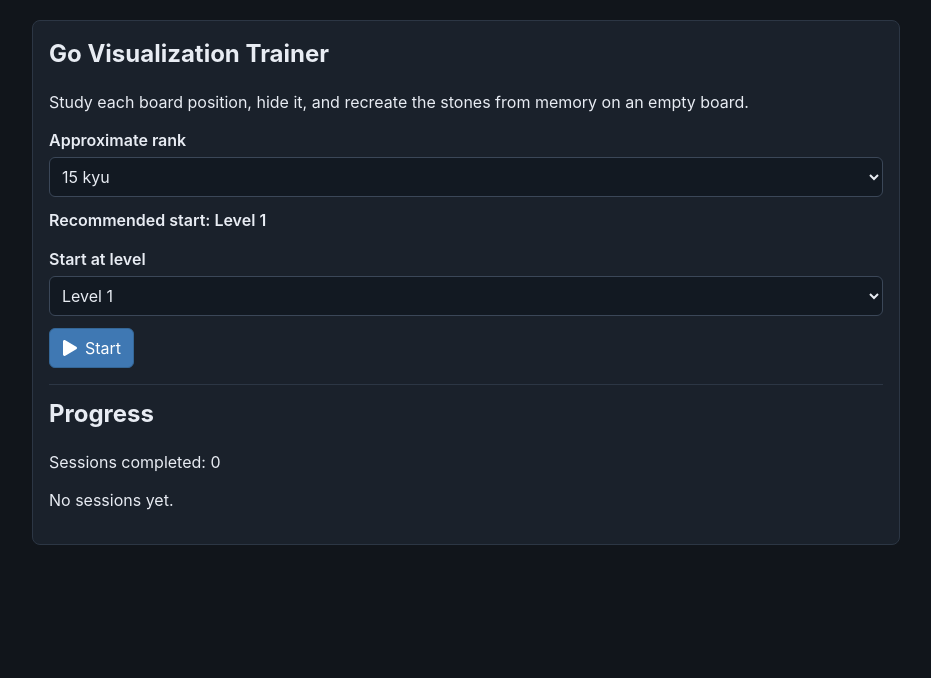
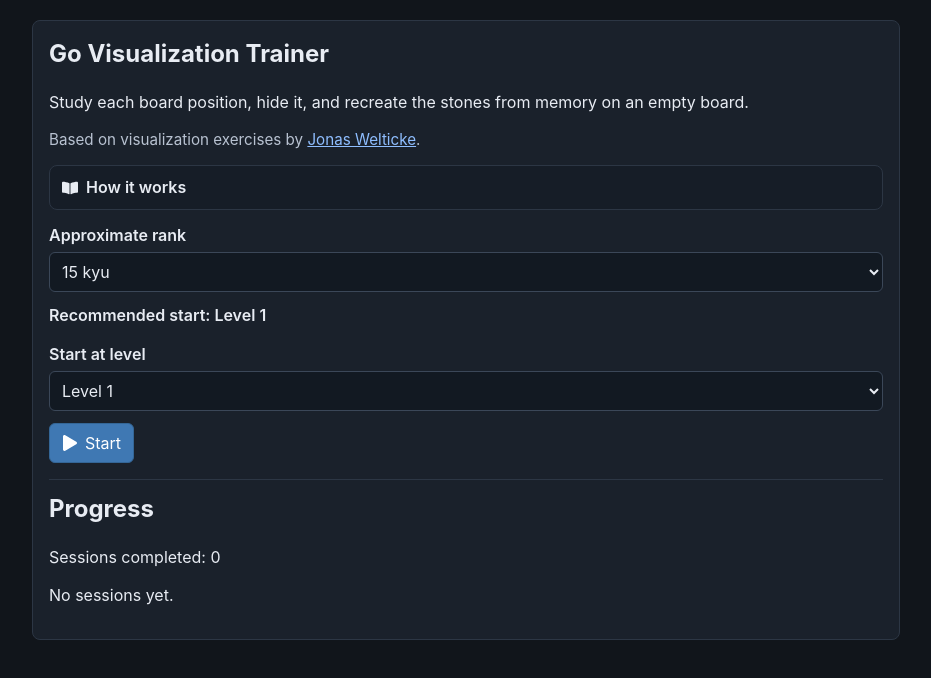
Before and after one commit to battermann/go-visualization-trainer, a React (Vite) app: page / in a window 1280 px wide. Shown: the top 678 px of the page, without its empty margins (174-1105 px from the left). Built offline with nearby package versions, Linux system fonts and the light colour scheme.

Commit message:
credits and docs

```diff
--- a/src/components/HomeScreen.tsx
+++ b/src/components/HomeScreen.tsx
@@ -1,5 +1,5 @@
-import { RANK_OPTIONS } from "../data/levels";
-import { FaPlay } from "react-icons/fa";
+import { LEVELS, RANK_OPTIONS } from "../data/levels";
+import { FaBookOpen, FaPlay } from "react-icons/fa";
 
 type HomeScreenProps = {
   selectedRank: string;
@@ -31,6 +31,67 @@ export function HomeScreen({
         Study each board position, hide it, and recreate the stones from memory on an empty
         board.
       </p>
+      <p className="source-credit">
+        Based on visualization exercises by{" "}
+        <a href="https://go-welticke.com/exercises" target="_blank" rel="noreferrer">
+          Jonas Welticke
+        </a>.
+      </p>
+
+      <details className="rules-box">
+        <summary>
+          <FaBookOpen aria-hidden="true" />
+          How it works
+        </summary>
+        <div className="rules-content">
+          <p>
+            Start with the exercise that is two levels below the first level where your rank
+            appears. The app suggests this automatically, but you can choose another level.
+          </p>
+          <ul>
+            <li>Set out to finish all problems of the level within the listed time.</li>
+            <li>Memorize each position from top left to bottom right as well as you can.</li>
+            <li>When you think you have it, hide the board, close your eyes for three seconds, then rebuild it from memory.</li>
+            <li>Repeat this until you have finished all problems of that level.</li>
+          </ul>
+          <p>Count your mistakes:</p>
+          <ul>
+            <li>1 point if a stone is one intersection away from the correct spot, not diagonal.</li>
+            <li>1 point if a stone is on the correct spot but has the wrong color.</li>
+            <li>2 points for each remaining missing, extra, or otherwise misplaced stone.</li>
+          </ul>
+          <p>
+            After the level, compare your total mistakes with the table. A low score lets you
+            level up; a high score means you should try a lower level next time.
+          </p>
+          <div className="rules-table-wrap">
+            <table className="rules-table">
+              <thead>
+                <tr>
+                  <th>Level</th>
+                  <th>Rank</th>
+                  <th>Time</th>
+                  <th>Level up</th>
+                  <th>Level down</th>
+                </tr>
+              </thead>
+              <tbody>
+                {LEVELS.map((level) => (
+                  <tr key={level.level}>
+                    <td>{level.level}</td>
+                    <td>{level.rank}</td>
+                    <td>{level.timeLimitMinutes} min</td>
+                    <td>&lt;{level.levelUpBelow}</td>
+                    <td>
+                      {level.levelDownAbove === null ? "/" : `>${level.levelDownAbove}`}
+                    </td>
+                  </tr>
+                ))}
+              </tbody>
+            </table>
+          </div>
+        </div>
+      </details>
 
       <div className="field-row">
         <label htmlFor="rank-select">Approximate rank</label>
--- a/src/styles.css
+++ b/src/styles.css
@@ -87,6 +87,75 @@ button:disabled {
 
 .recommended {
   font-weight: 600;
+}
+
+.source-credit {
+  color: #b8c2d1;
+  font-size: 0.95rem;
+}
+
+a {
+  color: #8fbeff;
+}
+
+a:hover {
+  color: #b8d7ff;
+}
+
+.rules-box {
+  margin: 14px 0;
+  border: 1px solid #2c3644;
+  border-radius: 8px;
+  background: #161d27;
+}
+
+.rules-box summary {
+  display: flex;
+  align-items: center;
+  gap: 8px;
+  padding: 10px 12px;
+  cursor: pointer;
+  font-weight: 600;
+}
+
+.rules-content {
+  padding: 0 12px 12px;
+}
+
+.rules-content ul {
+  margin: 0 0 12px;
+  padding-left: 20px;
+}
+
+.rules-content li {
+  margin-bottom: 5px;
+}
+
+.rules-table-wrap {
+  overflow-x: auto;
+}
+
+.rules-table {
+  width: 100%;
+  min-width: 620px;
+  border-collapse: collapse;
+  font-size: 0.92rem;
+}
+
+.rules-table th,
+.rules-table td {
+  padding: 7px 8px;
+  border: 1px solid #2c3644;
+  text-align: left;
+  white-space: nowrap;
+}
+
+.rules-table th {
+  background: #222b37;
+}
+
+.rules-table td {
+  background: #141a23;
 }
 
 .summary-box {
```
